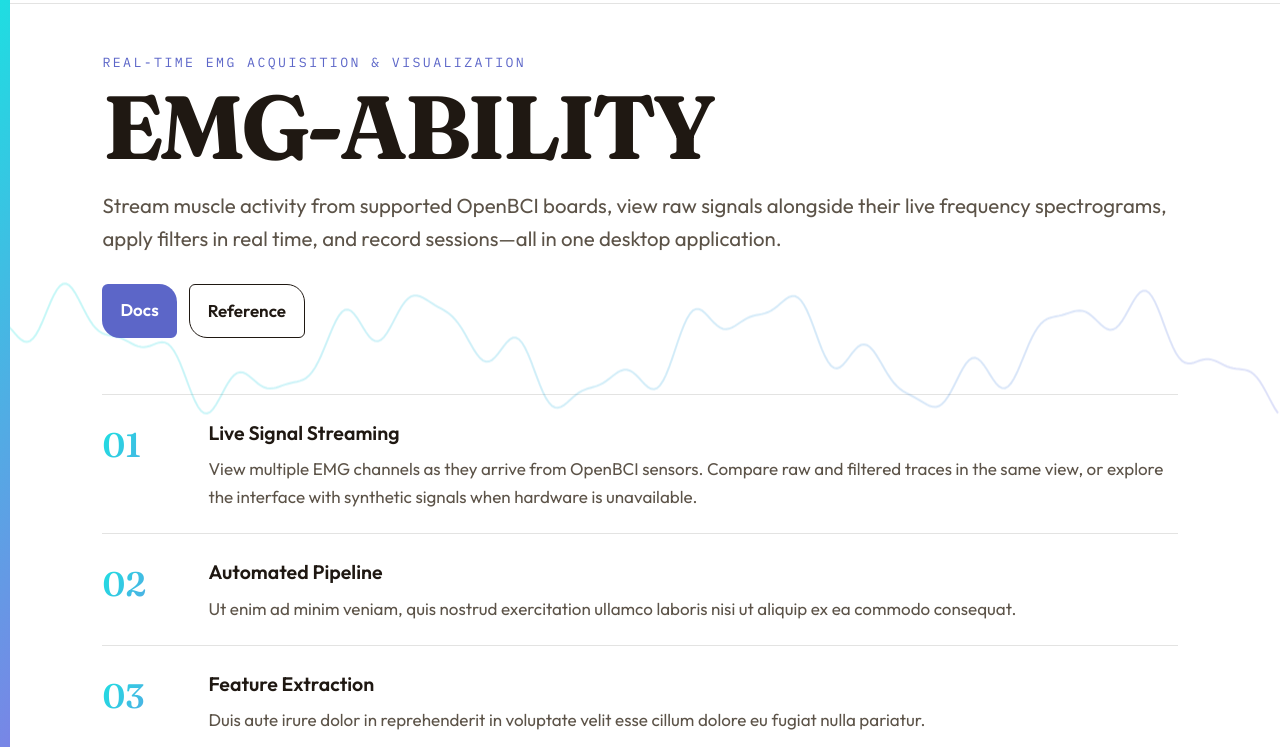
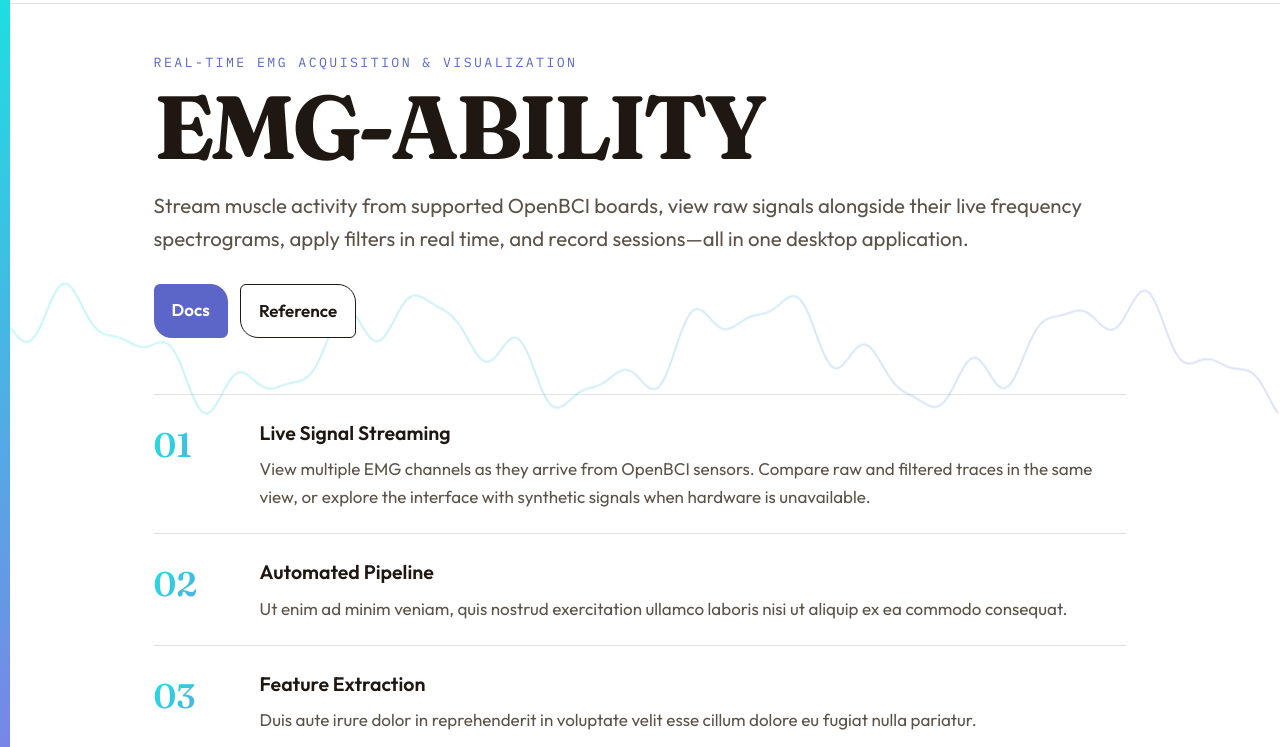
Before and after one commit to pareeknikhil/pareeknikhil.github.io, a plain HTML site: page site/index.html in a window 1280 px wide. Shown: the part 53-800 px from the top of the page. Drawn offline with Linux system fonts and the light colour scheme.

Commit message:
Remove unused Nikhil.jpg and widen homepage padding

```diff
--- a/site/assets/ability-look.css
+++ b/site/assets/ability-look.css
@@ -240,7 +240,7 @@ html.dusk-ink .mark-lockup .word-lock-dusk {
 .atelier-wrap {
   position: relative;
   overflow: hidden;
-  padding: 48px 8vw 72px;
+  padding: 48px 12vw 72px;
   min-height: calc(100vh - 72px);
 }
 
```
Also changed, not shown: site/assets/Nikhil.jpg (deleted).
